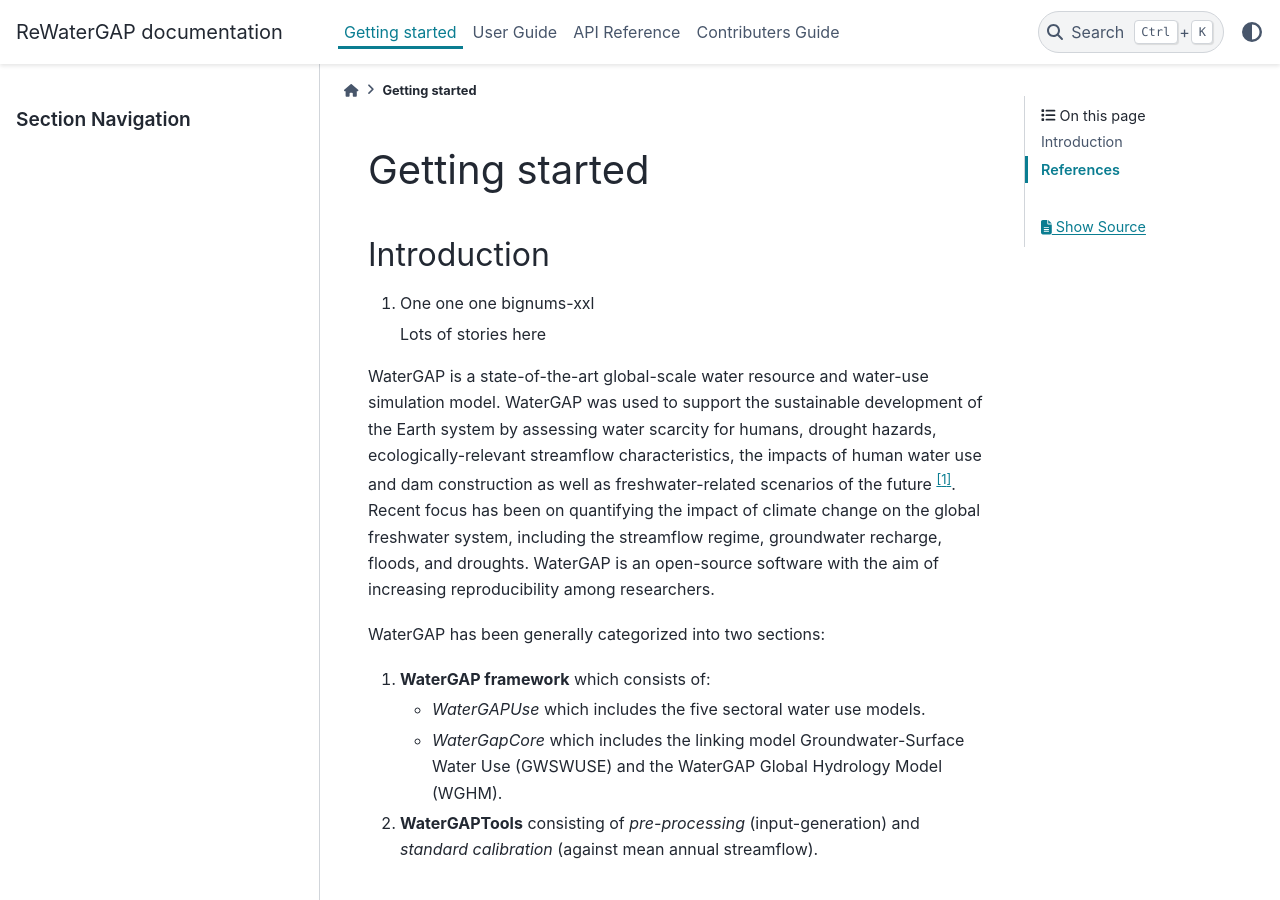
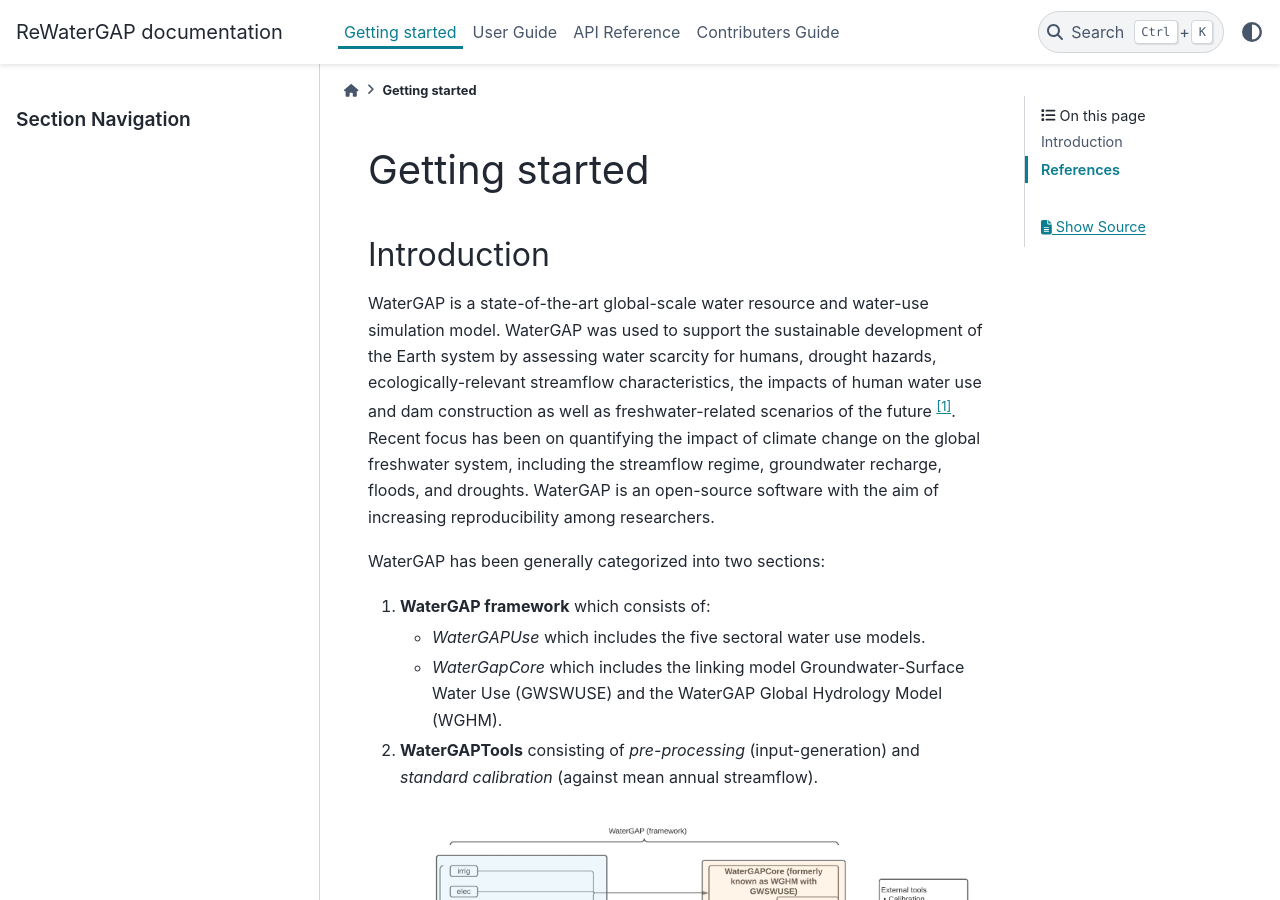
Before and after one commit to HydrologyFrankfurt/ReWaterGAP, a Sphinx documentation site: the page built from docs/getting_started/index.rst, in a window 1280 px wide and 900 px high. Built offline with Sphinx 7.4.7 and the PyData theme 0.15.4, drawn with Linux system fonts in a browser that asks for light colours; pages that are not in the unit, such as notebooks, are missing from menus.

Commit message:
Update index.rst

```diff
--- a/docs/getting_started/index.rst
+++ b/docs/getting_started/index.rst
@@ -6,14 +6,6 @@ Getting started
 
 Introduction
 ------------
-
-..  rst-class:: bignums
-
-1.  One one one bignums-xxl
-
-    Lots of stories here
-
-
 
 WaterGAP is a state-of-the-art global-scale water resource and water-use simulation model.
 WaterGAP was used to support the sustainable development of the Earth system by assessing water scarcity for humans, drought hazards, ecologically-relevant streamflow characteristics, the impacts of human water use and dam construction as well as freshwater-related scenarios of the future [1]_.
```
